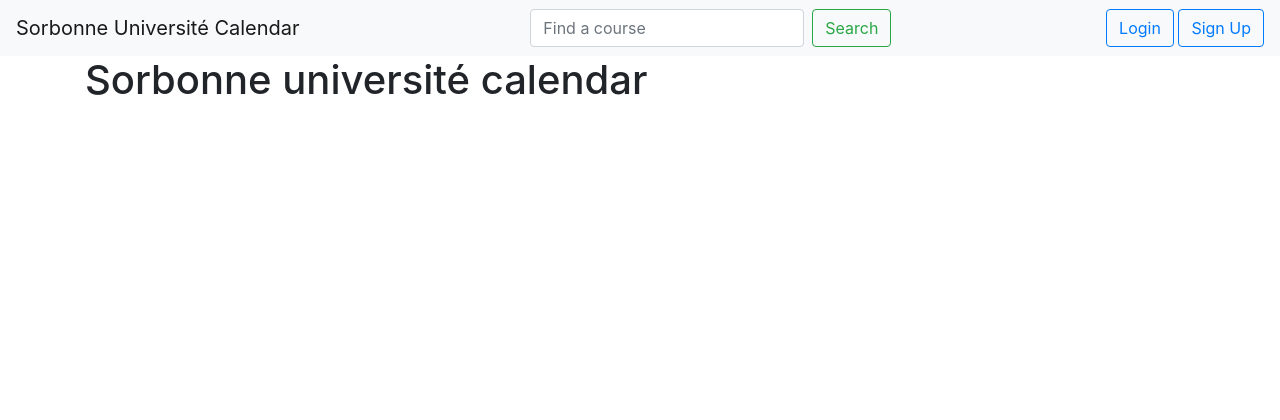
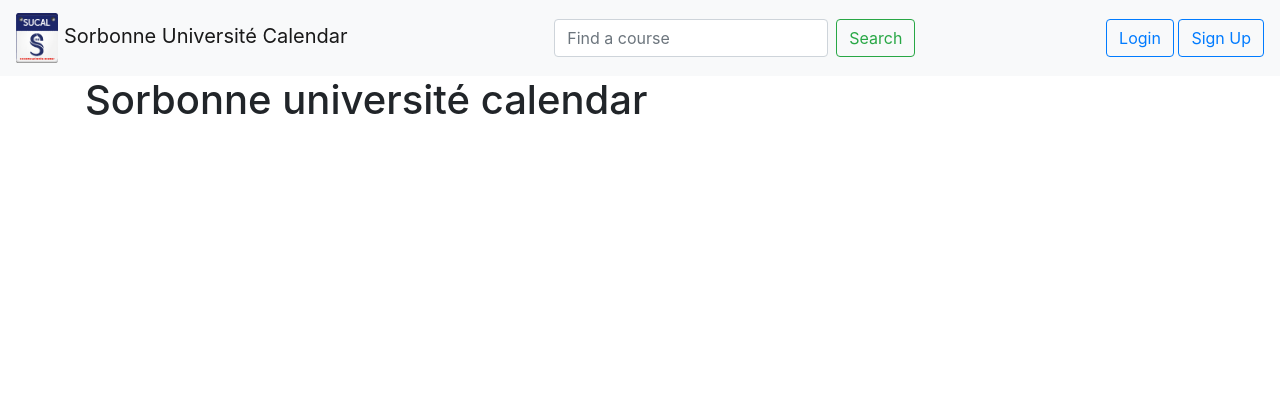
Before and after one commit to AmineDjeghri/SUCAL, a Flask app: page / in a window 1280 px wide. Shown: the top 420 px of the page. Before the commit the page ends 95 px from the top, so only its background shows below. Run offline with Flask 2, Linux system fonts and the light colour scheme; some libraries are stand-ins or nearby versions.

Commit message:
added favicon

```diff
--- a/app/templates/base.html
+++ b/app/templates/base.html
@@ -6,6 +6,7 @@
     <meta http-equiv="X-UA-Compatible" content="IE=edge">
     <meta name="viewport" content="width=device-width, initial-scale=1">
     <title>Sorbonne Université Calendar</title>
+    <link rel="shortcut icon" href="{{ url_for('static', filename='favicon.ico') }}">
     <link rel="stylesheet" type= "text/css" href= "{{ url_for('static',filename='css/main.css') }}"/>
 
     <!-- Latest compiled and minified CSS -->
@@ -25,7 +26,7 @@
 
 <body>
     <nav class="navbar navbar-expand-lg navbar-light bg-light ">
-        <a class="navbar-brand" href="{{ url_for('main.index') }}">Sorbonne Université Calendar</a>
+        <a class="navbar-brand" href="{{ url_for('main.index') }}"> <img src="static/images/sucal_logo_50_no_shadow.png" height="50" alt="logo"> Sorbonne Université Calendar</a>
         <button class="navbar-toggler" type="button" data-toggle="collapse" data-target="#navbarSupportedContent" aria-controls="navbarSupportedContent" aria-expanded="false" aria-label="Toggle navigation">
           <span class="navbar-toggler-icon"></span>
         </button>
```
Also changed, not shown: README.md, app/static/favicon.ico (added), app/static/images/favicon.ico (added), app/static/images/sucal_logo_50_no_shadow.png (added), 2 other files.
